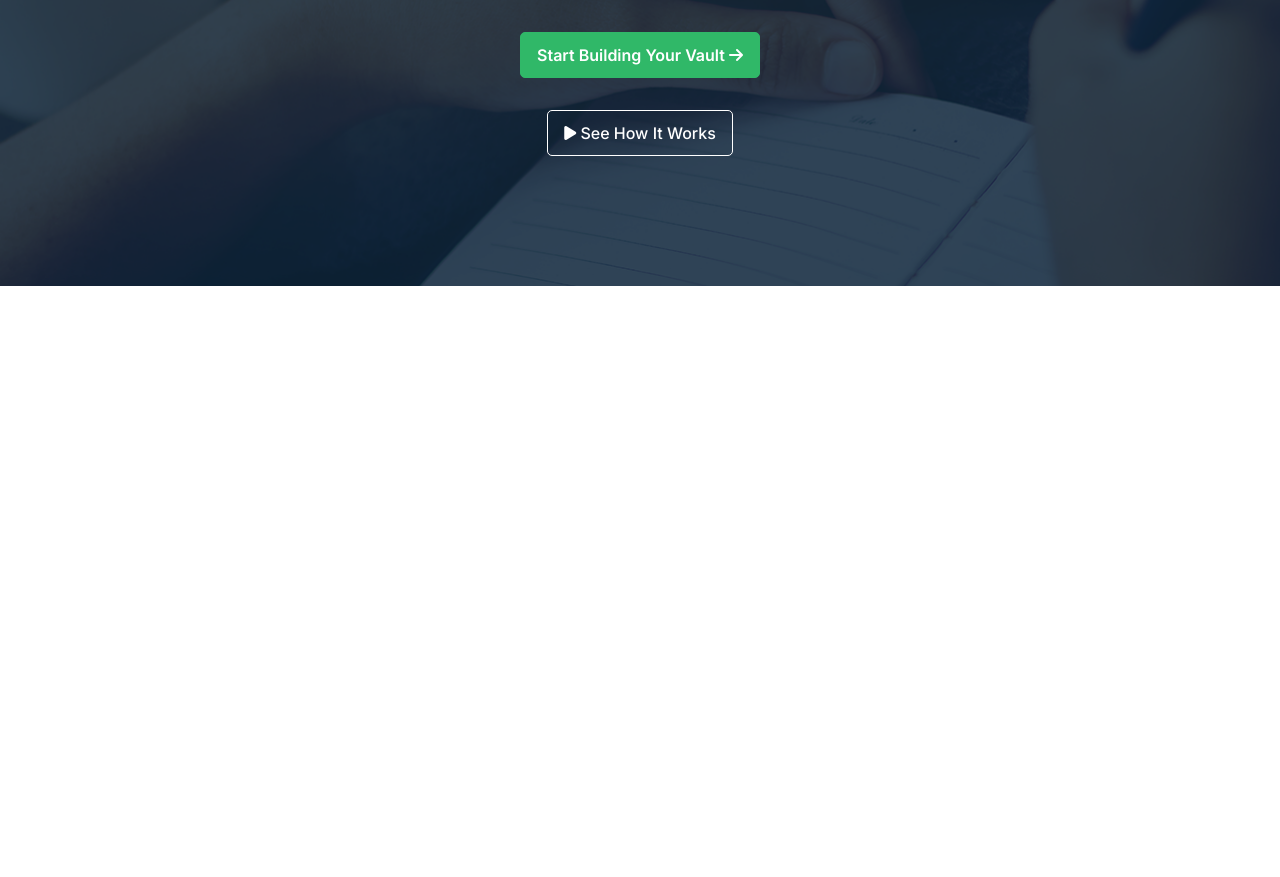
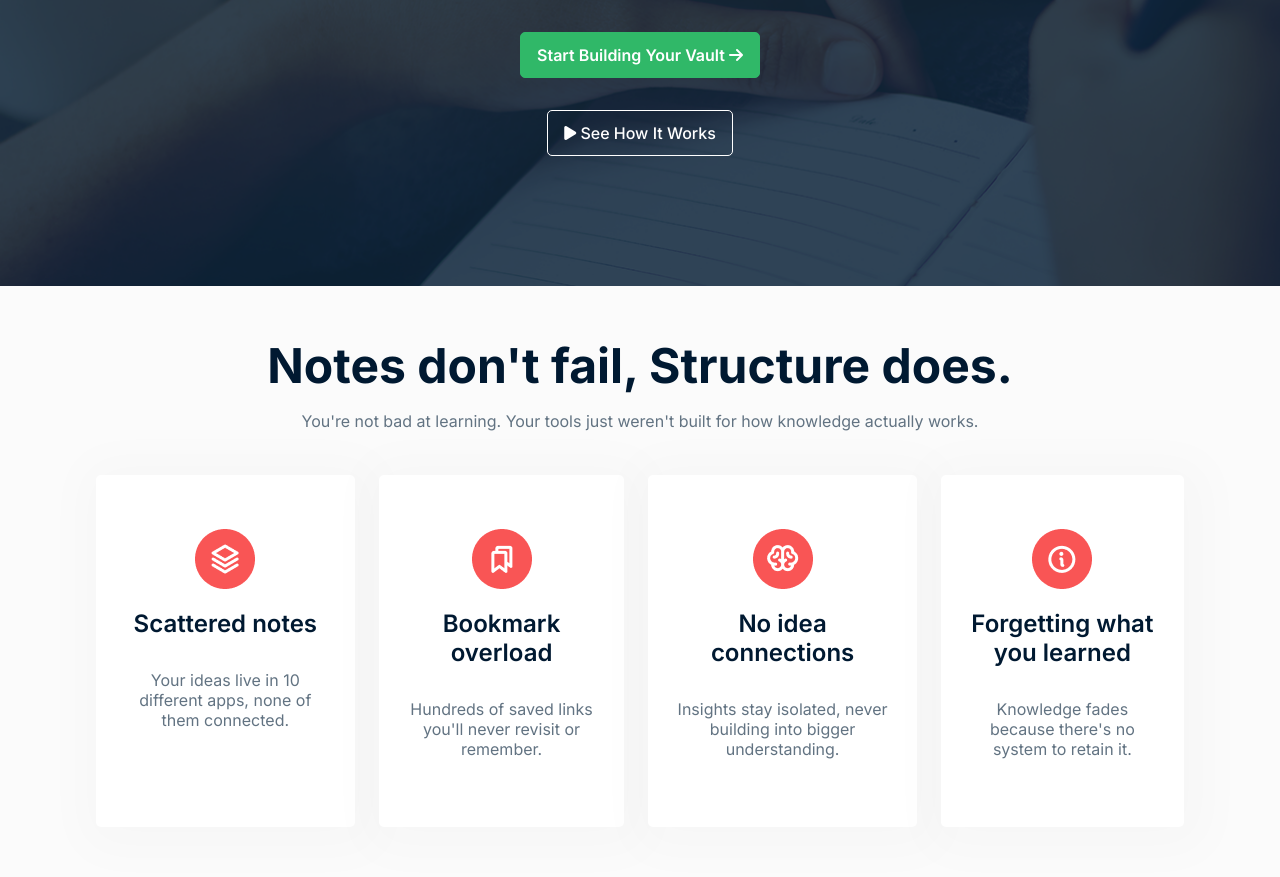
Before and after one commit to muhiburakash/Knowledge-Vault, a plain HTML site: page index.html in a window 1280 px wide. Shown: the part 486-1363 px from the top of the page. Before the commit the page ends 800 px from the top, so only its background shows below. Drawn offline with Linux system fonts and the light colour scheme.

Commit message:
Second section added

```diff
--- a/index.html
+++ b/index.html
@@ -48,6 +48,37 @@
       <button class="btn2"><i class="fa-solid fa-play"></i> See How It Works</button>
     </div>
   </div>
+  <!-- Second Section -->
+  <div class="second-section">
+    <div class="continer">
+      <h2>
+        Notes don't fail, Structure does.</h2>
+      <p>You're not bad at learning. Your tools just weren't built for how knowledge actually works.</p>
+      <div>
+        <div>
+          <img src="Images/icon/Icon 1.png" alt="">
+          <h3>Scattered notes</h3>
+          <p>Your ideas live in 10 different apps, none of them connected.</p>
+        </div>
+        <div>
+          <img src="Images/icon/Icon 2.png" alt="">
+          <h3>Bookmark overload</h3>
+          <p>Hundreds of saved links you'll never revisit or remember.</p>
+        </div>
+        <div>
+          <img src="Images/icon/Icon 3.png" alt="">
+          <h3>No idea connections</h3>
+          <p>Insights stay isolated, never building into bigger understanding.</p>
+        </div>
+        <div>
+          <img src="Images/icon/Icon 4.png" alt="">
+          <h3>Forgetting what
+            you learned</h3>
+          <p>Knowledge fades because there's no system to retain it.</p>
+        </div>
+      </div>
+    </div>
+  </div>
 </body>
 
 </html>
--- a/style.css
+++ b/style.css
@@ -102,3 +102,58 @@ header div nav ul li:hover {
   padding: 12px 16px;
   cursor: pointer;
 }
+
+/* Second Section */
+.second-section {
+  background-color: #fbfbfb;
+}
+
+.continer {
+  margin: auto;
+  width: 85%;
+  padding: 50px 0px;
+  text-align: center;
+}
+
+.second-section .continer h2 {
+  font-size: 48px;
+  font-weight: bold;
+  color: #001931;
+}
+
+.second-section .continer p {
+  font-size: 16px;
+  font-weight: 400;
+  color: #627382;
+  padding: 16px 0 44px 0px;
+}
+
+.second-section .continer div {
+  display: flex;
+  gap: 24px;
+}
+
+.second-section .continer div div {
+  color: #001931;
+  padding: 24px;
+  border-radius: 5px;
+  display: block;
+  background-color: white;
+  box-shadow: 5px 5px 50px 20px #00000005;
+}
+
+.second-section .continer div div img {
+  padding-top: 30px;
+}
+
+.second-section .continer div div h3 {
+  font-size: 24px;
+  font-weight: 600;
+  padding: 16px 0px;
+}
+
+.second-section .continer div div p {
+  font-size: 16px;
+  color: #627382;
+  line-height: 20px;
+}
```
